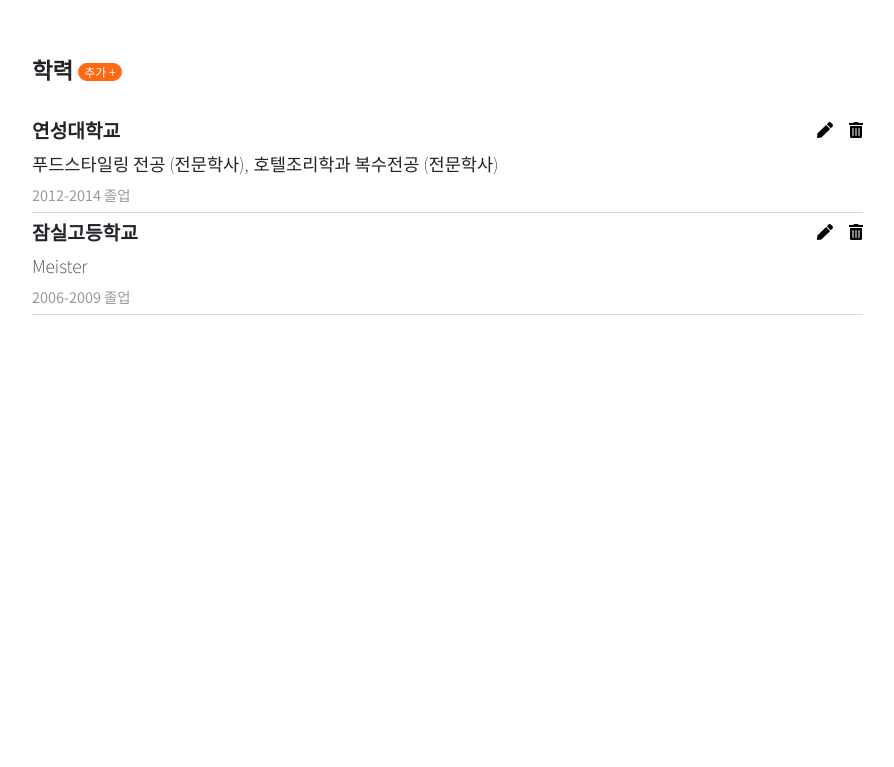
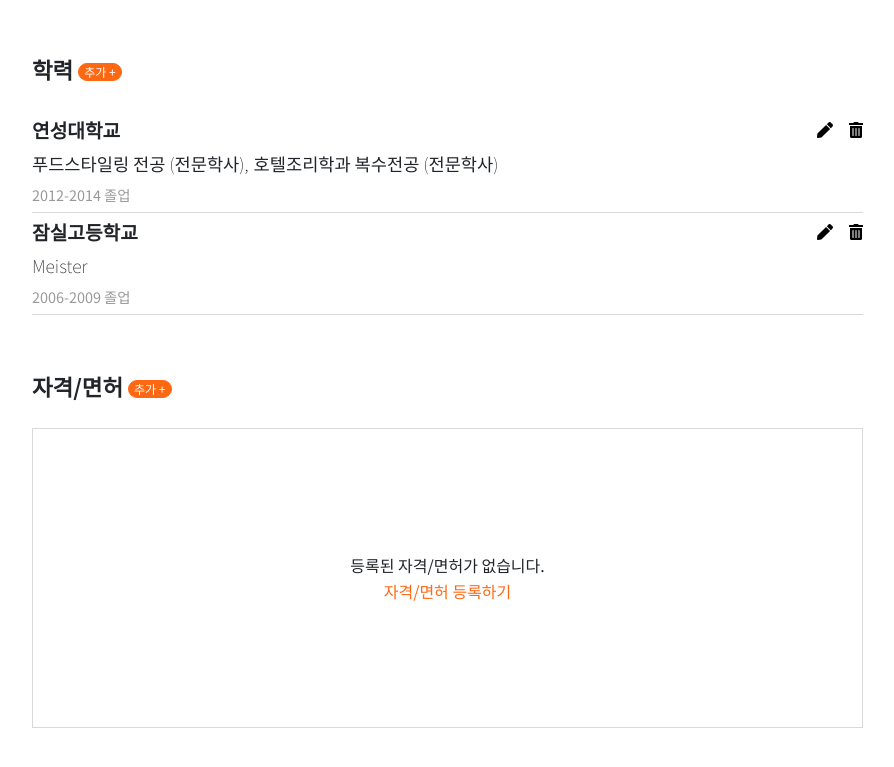
Before and after one commit to Qandi430/pofou_proto, a React (Create React App) app: page /resume/form in a window 1280 px wide. Shown: the part 401-1168 px from the top of the page, without its empty margins (50-944 px from the left). Before the commit the page ends 800 px from the top, so only its background shows below. Built offline with nearby package versions, Linux system fonts and the light colour scheme.

Commit message:
working on resume, create certificate

```diff
--- a/package.json
+++ b/package.json
@@ -13,8 +13,10 @@
     "@testing-library/user-event": "^12.1.10",
     "axios": "^0.21.1",
     "bootstrap": "^5.0.0",
+    "moment": "^2.29.1",
     "node-sass": "^6.0.0",
     "react": "^17.0.2",
+    "react-datepicker": "^4.1.0",
     "react-dom": "^17.0.2",
     "react-router-dom": "^5.2.0",
     "react-scripts": "4.0.3",
--- /dev/null
+++ b/src/components/contents/resume/CetificateSearchModal.js
@@ -0,0 +1,26 @@
+import React from 'react';
+import { Modal, ModalHeader,ModalBody, FormGroup, InputGroup, InputGroupAddon,Button, Input } from 'reactstrap';
+
+const CertificateSearchModal = ({isOpen,toggle,index,changteCertificateData}) => {
+    return (
+        <Modal isOpen={isOpen} toggle={toggle} centered id="certificateSearchModal">
+            <ModalHeader>
+                자격/면허 검색
+            </ModalHeader>
+            <ModalBody>
+                <FormGroup>
+                    <InputGroup>
+
+                        <Input type="text"/>
+                        <InputGroupAddon><Button>검색</Button></InputGroupAddon>
+                    </InputGroup>
+                </FormGroup>
+                <ul className="list">
+
+                </ul>
+            </ModalBody>
+        </Modal>
+    )
+}
+
+export default CertificateSearchModal;
--- a/src/components/contents/resume/ResumeFormContents.js
+++ b/src/components/contents/resume/ResumeFormContents.js
@@ -1,12 +1,13 @@
 import React from 'react';
-import { Form, FormGroup } from 'reactstrap';
+import { Button, Form, FormGroup } from 'reactstrap';
 import defaultImage from '../../../resources/images/contents/resume/default_profile.png'
 import { faEdit } from '@fortawesome/free-regular-svg-icons';
 import { FontAwesomeIcon } from '@fortawesome/react-fontawesome';
 import EducationContents from './EducationContent';
+import DatePicker from 'react-datepicker';
+import "react-datepicker/dist/react-datepicker.css";
 
-const ResumeFormContents = ({openTitleInput,changeFormData,handleTitleInput,formData,handleEducationAdditionalModal,removeEducation,modifyEducation,modifyEducationForm}) => {
-
+const ResumeFormContents = ({openTitleInput,changeFormData,handleTitleInput,formData,handleEducationAdditionalModal,removeEducation,modifyEducation,modifyEducationForm,addCertificateList,changteCertificateData,handleCertificateSearchModal}) => {
 
     const getYearList = () => {
         let list = [];
@@ -175,6 +176,51 @@ const ResumeFormContents = ({openTitleInput,changeFormData,handleTitleInput,form
                     }
                 </div>
             </FormGroup>
+            <FormGroup className="certificate">
+                <h6 className="formTitle">자격/면허 <button onClick={addCertificateList}>추가 +</button></h6>
+                <div className="certificateList">
+                    {
+                        formData.certificateList.length > 0 ?
+                            formData.certificateList.map(
+                                (certificate) =>
+                                    <div className="certificateContent" key={certificate.index}>
+                                        <dl>
+                                            <dt>이름</dt>
+                                            <dd>
+                                                <Button color="default" onClick={e => handleCertificateSearchModal(e,certificate.index)}>검색</Button>
+                                            </dd>
+                                        </dl>
+                                        <dl>
+                                            <dt>발행처/기관</dt>
+                                            <dd><input type="text" name="certificateIssuer" value={certificate.certificateIssuer} onChange={e => changteCertificateData("certificateIssuer",e.target.value,certificate.index)}/></dd>
+                                        </dl>
+                                        <dl>
+                                            <dt>등급</dt>
+                                            <dd><input type="text" name="certificateGrade" value={certificate.certificateGrade} onChange={e => changteCertificateData("certificateGrade",e.target.value,certificate.index)}/></dd>
+                                        </dl>
+                                        <dl>
+                                            <dt>발행일</dt>
+                                            <dd>
+                                                <DatePicker
+                                                    selected={certificate.certificateIssueDate}
+                                                    selectsStart
+                                                    maxDate={new Date()}
+                                                    dateFormat="yyyy.MM.dd"
+                                                    onChange={data=> changteCertificateData("certificateIssueDate",data,certificate.index)}
+                                                />
+                                            </dd>
+                                        </dl>
+                                        <button className="btnRemoveCertificate">삭제하기</button>
+                                    </div>
+                            )
+                        :
+                        <div className="empty">
+                            등록된 자격/면허가 없습니다.
+                            <button onClick={addCertificateList}>자격/면허 등록하기</button>
+                        </div>
+                    }
+                </div>
+            </FormGroup>
         </Form>
     )
 }
--- a/src/containers/contents/resume/ResumeForm.js
+++ b/src/containers/contents/resume/ResumeForm.js
@@ -3,6 +3,7 @@ import React,{useEffect, useState} from 'react';
 import { Col, Row } from 'reactstrap';
 import ResumeFormContents from '../../../components/contents/resume/ResumeFormContents';
 import EducationAdditionalModal from '../../../components/contents/resume/EducationAdditionalModal';
+import CertificateSearchModal from '../../../components/contents/resume/CetificateSearchModal';
 
 const ResumeForm = () => {
 
@@ -58,9 +59,12 @@ const ResumeForm = () => {
                 educationContent : "",
             }
         ],
+        certificateList : [],
     });
     const [openEducationAdditionalModal,setOpenEducationAdditionalModal] = useState(false);
     const [modifyEducationForm,setModifyEducationForm] = useState(null);
+    const [openCertificateSearchModal,setOpenCertificateSearchModal] = useState(false);
+    const [certificateSearchIndex,setCertificateSearchIndex] = useState(0);
 
     useEffect(() => {
         if(!openEducationAdditionalModal){
@@ -86,7 +90,6 @@ const ResumeForm = () => {
     }
 
     const addEducation = educationForm => {
-
         if(educationForm.educationType === ""){
             alert("학교 구분을 선택해 주세요.");
             return false;
@@ -159,6 +162,42 @@ const ResumeForm = () => {
         setOpenEducationAdditionalModal(true);
     }
 
+    const addCertificateList = e => {
+        e.preventDefault();
+        setFormData({
+            ...formData,
+            certificateList : formData.certificateList.concat({
+                index: formData.certificateList.length,
+                certificateName : "",
+                certificateIssuer : "",
+                certificateGrade : "",
+                certificateIssueDate : new Date(),
+            })
+        })
+    }
+
+    const changteCertificateData = (name,value,index) => {
+        let certificateList = formData.certificateList;
+        console.log(name,value,index)
+        certificateList[index][name] = value;
+
+        setFormData({
+            ...formData,
+            certificateList : certificateList
+        })
+    }
+
+    const handleCertificateSearchModal = (e,index) => {
+        e.preventDefault();
+        if(index !== undefined){
+            setCertificateSearchIndex(index);
+            setOpenCertificateSearchModal(true);
+        }else{
+            setCertificateSearchIndex(0);
+            setOpenCertificateSearchModal(false);
+        }
+    }
+
     return (
         <div className="resumeForm">
             <Row>
@@ -172,6 +211,9 @@ const ResumeForm = () => {
                         removeEducation = {removeEducation}
                         modifyEducation = {modifyEducation}
                         modifyEducationForm = {modifyEducationForm}
+                        addCertificateList = {addCertificateList}
+                        changteCertificateData = {changteCertificateData}
+                        handleCertificateSearchModal={handleCertificateSearchModal}
                     />
                 </Col>
                 <Col md={3}>
@@ -179,6 +221,7 @@ const ResumeForm = () => {
                 </Col>
             </Row>
             <EducationAdditionalModal isOpen={openEducationAdditionalModal} toggle={handleEducationAdditionalModal} addEducation={addEducation} modifyEducationForm={modifyEducationForm}/>
+            <CertificateSearchModal isOpen={openCertificateSearchModal} toggle={handleCertificateSearchModal} index={certificateSearchIndex} changteCertificateData={changteCertificateData}/>
         </div>
     )
 }
--- a/src/resources/scss/contents/resume.scss
+++ b/src/resources/scss/contents/resume.scss
@@ -83,6 +83,22 @@
                     &+.tableRow{
                         border-top: 0;
                     }
+                }
+            }
+            .empty{
+                border: 1px solid #d9d9d9;
+                display: flex;
+                flex-direction: column;
+                align-items: center;
+                justify-content: center;
+                min-height: 300px;
+                width: 100%;
+                button{
+                    padding: 0;
+                    color: #ff6813;
+                    border: 0;
+                    margin-top: 10px;
+                    background-color: transparent;
                 }
             }
         }
@@ -240,6 +256,64 @@
                 }
             }
         }
+        .certificate{
+            .certificateList{
+                flex: 1;
+                .certificateContent{
+                    display: flex;
+                    flex-wrap: wrap;
+                    &+.certificateContent{
+                        margin-top: 30px;
+                    }
+                    dl{
+                        flex: 0 0 50%;
+                        display: flex;
+                        border: 1px solid #d9d9d9;
+                        &:nth-child(n+3){
+                            border-top: 0;
+                        }
+                        &:nth-child(2n){
+                            border-left: 0;
+                        }
+                        dt{
+                            display: flex;
+                            justify-content: center;
+                            align-items: center;
+                            flex: 0 0 20%;
+                            background-color: #eee;
+                        }
+                        dd{
+                            flex: 0 0 80%;
+                            padding: 10px;
+                            input{
+                                width: 100%;
+                                border: 0;
+                                height: 35px;
+                                &:focus{
+                                    outline: none;
+                                }
+                            }
+                            button{
+                                border-color: #d9d9d9;
+                                color: #999;
+                                transition: all 0.5s;
+                                &:hover{
+                                    background-color: #999;
+                                    color: #fff;
+                                }
+                            }
+                        }
+                    }
+                    .btnRemoveCertificate{
+                        margin-left: auto;
+                        border: 0;
+                        background-color: transparent;
+                        margin-top: 10px;
+                        color: #ff6813;
+                    }
+                }
+            }
+        }
     }
 }
 
@@ -353,3 +427,11 @@
         }
     }
 }
+
+#certificateSearchModal{
+    .modal-body{
+        .list{
+            min-height: 300px;
+        }
+    }
+}
```
Also changed, not shown: 1 other file (tests, documents, lock files or other folders).
